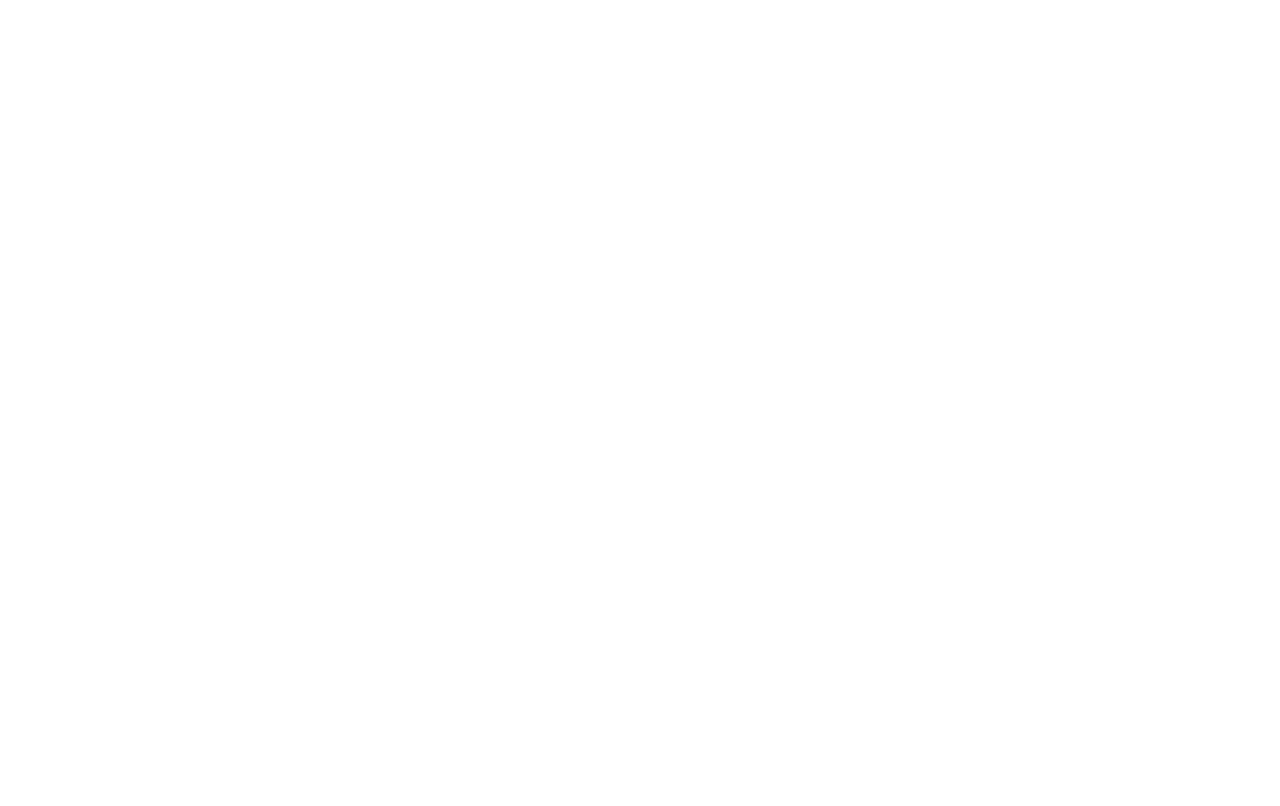
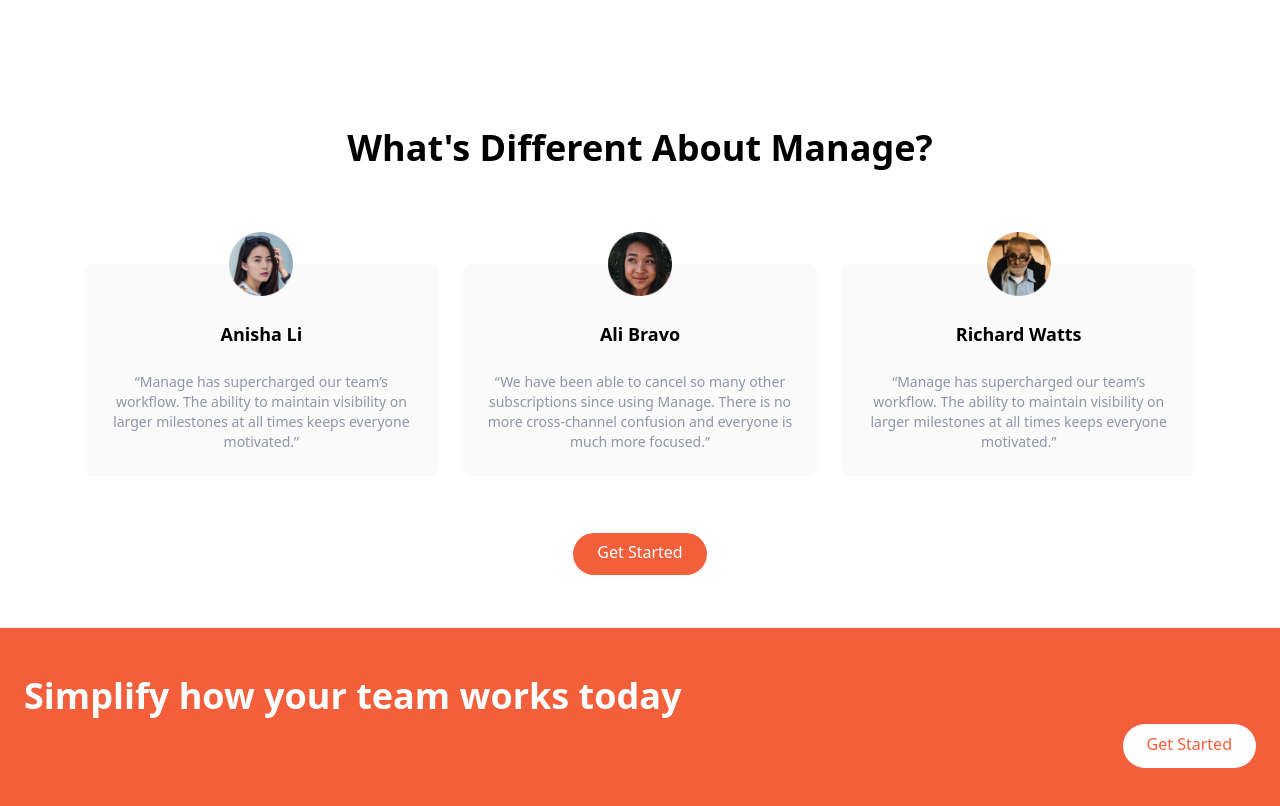
Before and after one commit to lovindata/reactbyexamples, a React (Create React App) app: page / in a window 1280 px wide. Shown: the part 1128-1934 px from the top of the page. Before the commit the page ends 1076 px from the top, so only its background shows below. Built offline with nearby package versions, Linux system fonts and the light colour scheme.

Commit message:
[DEV] ✨ WIP on CTX section

```diff
--- a/src/_13_tlwdcss_ldgpage/App.tsx
+++ b/src/_13_tlwdcss_ldgpage/App.tsx
@@ -4,6 +4,8 @@
 import { NavBar } from "./components/NavBar";
 import { HeroSection } from "./components/HeroSection";
 import { FeatureSection } from "./components/FeatureSection";
+import { TestimonialSection } from "./components/TestimonialSection";
+import { CallToAction } from "./components/CallToAction";
 
 function App(): JSX.Element {
   return (
@@ -11,6 +13,8 @@
       <NavBar />
       <HeroSection />
       <FeatureSection />
+      <TestimonialSection />
+      <CallToAction />
     </div>
   );
 }
--- /dev/null
+++ b/src/_13_tlwdcss_ldgpage/components/CallToAction.tsx
@@ -0,0 +1,10 @@
+export const CallToAction = () => (
+  <section>
+    <div className="flex flex-col justify-between space-y-12 bg-brightRed px-6 py-24 md:flex-row md:py-12">
+      <h2 className="text-center text-5xl font-bold text-white md:text-4xl">Simplify how your team works today</h2>
+      <a href="/#" className="cursor-pointer rounded-full bg-white px-6 pb-3 pt-2 text-brightRed hover:bg-black">
+        Get Started
+      </a>
+    </div>
+  </section>
+);
--- a/src/_13_tlwdcss_ldgpage/components/FeatureSection.tsx
+++ b/src/_13_tlwdcss_ldgpage/components/FeatureSection.tsx
@@ -1,6 +1,7 @@
-// Feature section
+// Component
 export const FeatureSection = () => (
-  <div className="container mx-auto flex flex-col space-y-12 px-4 md:flex-row md:space-y-0">
+  <section>
+    <div className="container mx-auto mt-10 flex flex-col space-y-12 px-4 md:flex-row md:space-y-0">
       {/* Left item */}
       <div className="flex flex-col space-y-12 md:w-1/2">
         <h2 className="max-w-md text-center text-4xl font-bold md:text-left">What's different about Manage?</h2>
@@ -35,6 +36,7 @@
         />
       </div>
     </div>
+  </section>
 );
 
 // Item component
@@ -53,7 +55,7 @@
 
         {/* Header and Text */}
         <div className="flex flex-col space-y-3">
-          <h3 className="font-bold">{props.header}</h3>
+          <h3 className="text-lg font-bold">{props.header}</h3>
           {/* Text (only at least in medium size window)*/}
           <div className="hidden text-darkGrayishBlue md:block">{props.text}</div>
         </div>
--- /dev/null
+++ b/src/_13_tlwdcss_ldgpage/components/TestimonialSection.tsx
@@ -0,0 +1,69 @@
+import avatarAnisha from "../img/avatar-anisha.png";
+import avatarAli from "../img/avatar-ali.png";
+import avatarRichard from "../img/avatar-richard.png";
+
+// Component
+export const TestimonialSection = () => (
+  <section>
+    <div className="mx-auto mt-32 max-w-6xl px-5 text-center">
+      {/* Title */}
+      <h2 className="mt-32 text-4xl font-bold">What's Different About Manage?</h2>
+
+      {/* Testimonials */}
+      <div className="mt-24 flex flex-row space-x-6">
+        <Testimonial
+          img={avatarAnisha}
+          names="Anisha Li"
+          text="“Manage has supercharged our team’s workflow. The ability to maintain visibility on larger milestones at all times keeps everyone motivated.”"
+          showAlways={true}
+        />
+        <Testimonial
+          img={avatarAli}
+          names="Ali Bravo"
+          text="“We have been able to cancel so many other subscriptions since using Manage. There is no more cross-channel confusion and everyone is much more focused.”"
+          showAlways={false}
+        />
+        <Testimonial
+          img={avatarRichard}
+          names="Richard Watts"
+          text="“Manage has supercharged our team’s workflow. The ability to maintain visibility on larger milestones at all times keeps everyone motivated.”"
+          showAlways={false}
+        />
+      </div>
+
+      {/* Button */}
+      <div className="my-16">
+        <a
+          href="/#"
+          className="cursor-pointer rounded-full bg-brightRed px-6 pb-3 pt-2 text-white hover:bg-brightRedLight">
+          Get Started
+        </a>
+      </div>
+    </div>
+  </section>
+);
+
+// Testimonial component
+interface TestmonialProps {
+  img: string;
+  names: string;
+  text: string;
+  showAlways: boolean;
+}
+const Testimonial = (props: TestmonialProps) => {
+  return props.showAlways ? (
+    // If show always
+    <div className="flex flex-col items-center space-y-6 rounded-lg bg-veryLightGray p-6 md:w-1/3">
+      <img src={props.img} alt="" className="-mt-14 w-16" />
+      <h3 className="text-lg font-bold">{props.names}</h3>
+      <p className="text-sm text-darkGrayishBlue">{props.text}</p>
+    </div>
+  ) : (
+    // Else show only when middle viewport size
+    <div className="hidden flex-col items-center space-y-6 rounded-lg bg-veryLightGray p-6 md:flex md:w-1/3">
+      <img src={props.img} alt="" className="-mt-14 w-16" />
+      <h3 className="text-lg font-bold">{props.names}</h3>
+      <p className="text-sm text-darkGrayishBlue">{props.text}</p>
+    </div>
+  );
+};
```
Also changed, not shown: 1 other file (tests, documents, lock files or other folders). Lines whose indentation alone changed are shown as unchanged.
